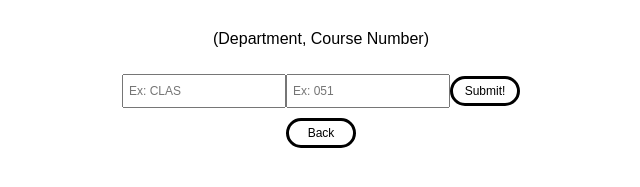
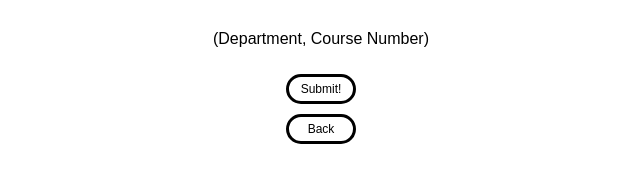
Before and after one commit to meganzhang88/LearnTogether, a website with bundled scripts: page class-form.html in a window 1280 px wide. Shown: the part 121-308 px from the top of the page, without its empty margins (319-959 px from the left). Built offline with nearby package versions, Linux system fonts and the light colour scheme.

Commit message:
Update class-form.html

```diff
--- a/class-form.html
+++ b/class-form.html
@@ -19,8 +19,7 @@
                 </div>
                 <div class="class-form" id="class-form">
                         <form class="class-form" id="class-form" action="map.html">
-                                <input class="deptabr-input" type="text" id="dept-abrv" placeholder="Ex: CLAS">
-                                <input class="coursenum-input" type="text" id="course-num" placeholder="Ex: 051">
+
                                 <button type="submit" class="submit-button" id="submit-class">Submit!</button>
                             </form>
                 </div>
```
